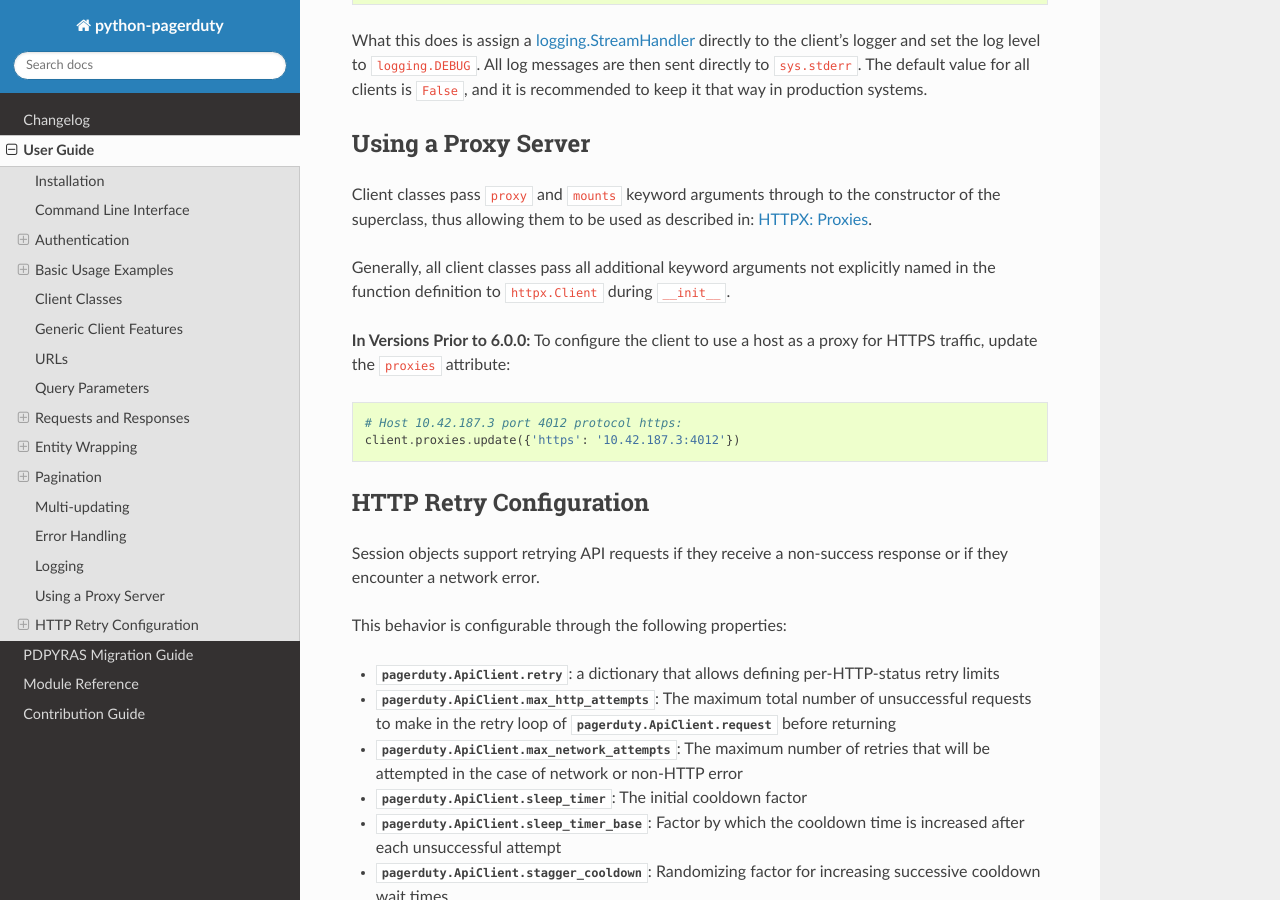
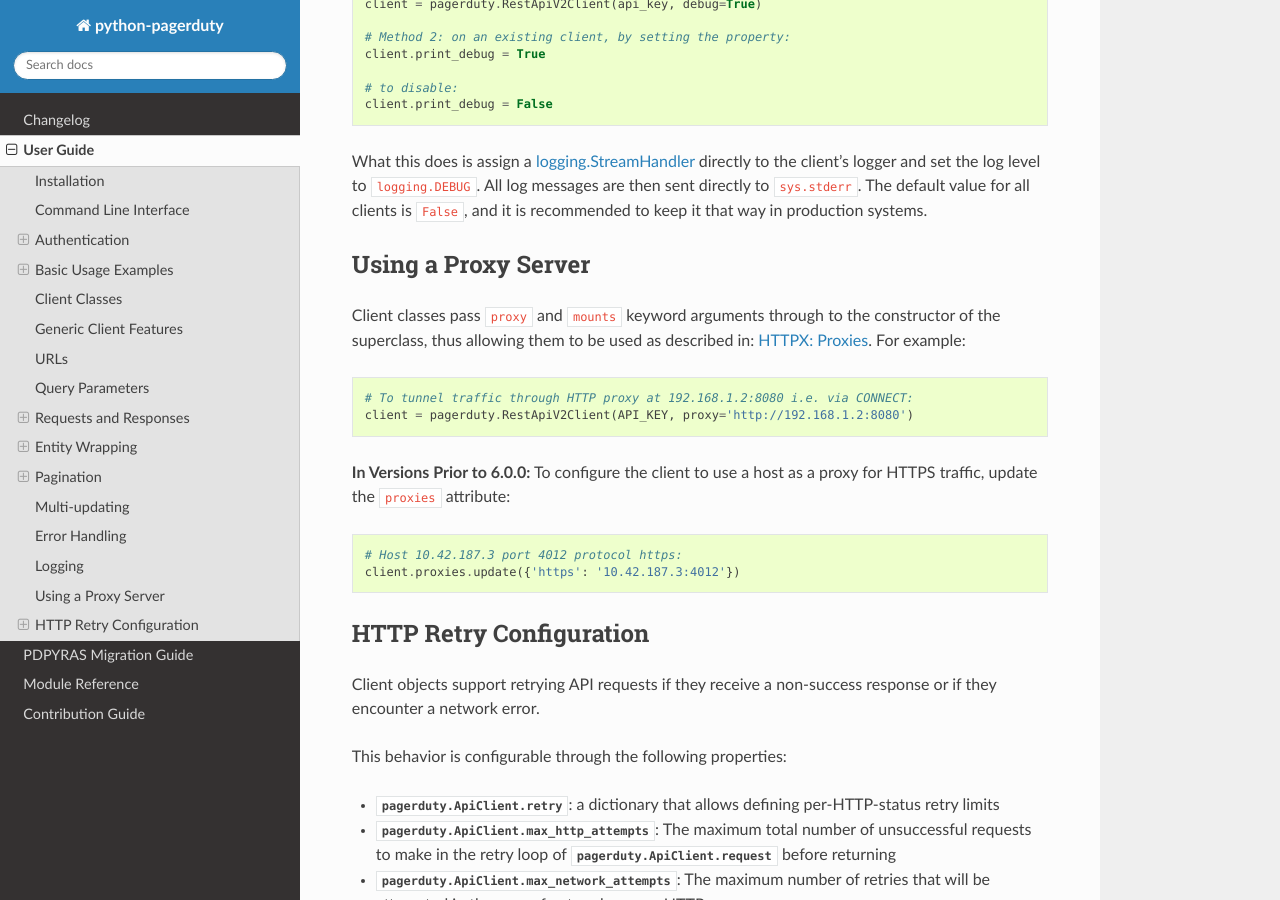
Before and after one commit to PagerDuty/python-pagerduty, a Sphinx documentation site: the page built from sphinx/source/user_guide.rst, in a window 1280 px wide and 900 px high, scrolled down 16909 px. Built offline with Sphinx 7.4.7 and the Read the Docs theme 3.1.0, drawn with Linux system fonts in a browser that asks for light colours; some of the changed text lies outside the part shown.

Commit message:
docfix: generic info where appropriate and s/Session/Client/g (missed a few spots in the user guide)

```diff
--- a/sphinx/source/user_guide.rst
+++ b/sphinx/source/user_guide.rst
@@ -46,7 +46,7 @@
     # Events API v2, including change events:
     events_client = pagerduty.EventsApiV2Client(ROUTING_KEY)
 
-Session objects, being descendants of `httpx.Session`_, can also be used as
+Client objects, being descendants of `httpx.Client`_, can also be used as
 context managers. For example:
 
 .. code-block:: python
@@ -403,13 +403,19 @@
 
 Generic Client Features
 -----------------------
-Generally, all of the features of `httpx.Session`_ are available to the user
+Generally, all of the features of `httpx.Client`_ are available to the user
 as they would be if using the `HTTPX`_ Python library directly, since
 :class:`pagerduty.ApiClient` and its subclasses for the REST/Events APIs are
 descendants of it.
 
+Generally, all client classes pass along all keyword arguments at the end of
+their constructor function signatures (the splat-operator catch-all ``**kw``)
+to the constructor of the superclass. Any keyword arguments not specifically
+named in the function signature will be passed along in this way, allowing users
+to pass additional options to `httpx.Client`_.
+
 The ``get``, ``post``, ``put`` and ``delete`` methods of REST/Events API
-client classes are similar to the analogous functions in `httpx.Session`_.
+client classes are similar to the analogous functions in `httpx.Client`_.
 The arguments they accept are the same and they all return `httpx.Response`_
 objects.
 
@@ -890,11 +896,12 @@
 --------------------
 Client classes pass ``proxy`` and ``mounts`` keyword arguments through to the
 constructor of the superclass, thus allowing them to be used as described in:
-`HTTPX: Proxies <https://www.python-httpx.org/advanced/proxies/>`_.
+`HTTPX: Proxies <https://www.python-httpx.org/advanced/proxies/>`_. For example:
 
-Generally, all client classes pass all additional keyword arguments not
-explicitly named in the function definition to ``httpx.Client`` during
-``__init__``.
+.. code-block:: python
+
+    # To tunnel traffic through HTTP proxy at 192.168.1.2:8080 i.e. via CONNECT:
+    client = pagerduty.RestApiV2Client(API_KEY, proxy='http://192.168.1.2:8080')
 
 **In Versions Prior to 6.0.0:** To configure the client to use a host as a
 proxy for HTTPS traffic, update the ``proxies`` attribute:
@@ -906,7 +913,7 @@
 
 HTTP Retry Configuration
 ------------------------
-Session objects support retrying API requests if they receive a non-success
+Client objects support retrying API requests if they receive a non-success
 response or if they encounter a network error.
 
 This behavior is configurable through the following properties:
@@ -1002,6 +1009,6 @@
 .. _`PagerDuty API Reference`: https://developer.pagerduty.com/api-reference/
 .. _`REST API v2`: https://developer.pagerduty.com/docs/ZG9jOjExMDI5NTUw-rest-api-v2-overview
 .. _httpx.Response: https://www.python-httpx.org/api/#response
-.. _httpx.Session: https://www.python-httpx.org/api/#client
+.. _httpx.Client: https://www.python-httpx.org/api/#client
 .. _`resource references`: https://developer.pagerduty.com/docs/resource-references
 .. _`REST API v2 Overview`: https://developer.pagerduty.com/docs/rest-api-overview
```
